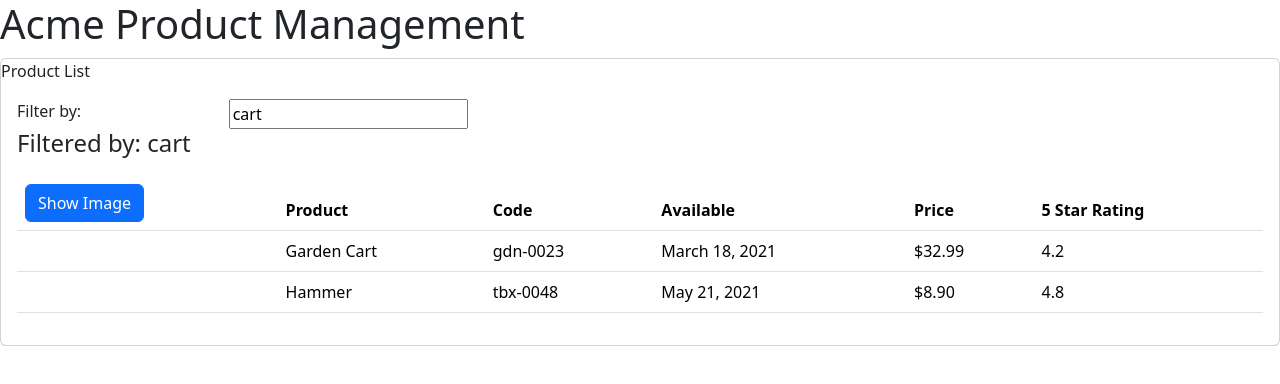
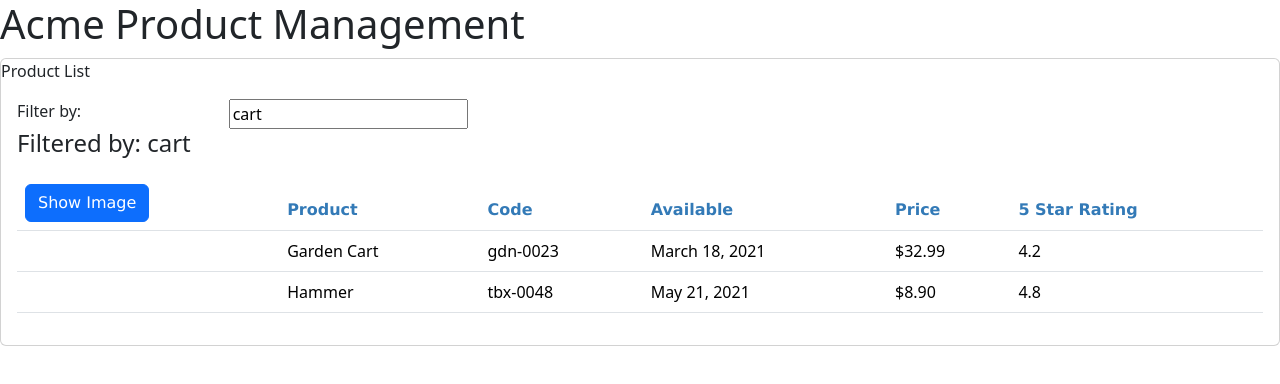
Before and after one commit to sophie-eihpos/APM, an Angular app: page /welcome in a window 1280 px wide. Shown: the top 384 px of the page. Built offline with nearby package versions, Linux system fonts and the light colour scheme.

Commit message:
add interface and css for component

```diff
--- /dev/null
+++ b/src/app/products/product-list.component.css
@@ -0,0 +1,9 @@
+thead {
+    font-size: medium;
+    font-family: Verdana, Geneva, Tahoma, sans-serif;
+}
+
+th {
+    /* color does not work in thead, have to put it in th */
+    color: #337AB7;
+}
--- a/src/app/products/product-list.component.ts
+++ b/src/app/products/product-list.component.ts
@@ -1,8 +1,10 @@
 import { Component } from "@angular/core";
+import { IProduct } from "./product";
 
 @Component({
     selector: 'pm-products',
-    templateUrl: './product-list.component.html'
+    templateUrl: './product-list.component.html',
+    styleUrls: ['./product-list.component.css']
 })
 export class ProductListComponent {
     pageTitle = 'Product List';
@@ -10,7 +12,7 @@
     imageMargin = 2;
     showImage = false;
     listFilter = "cart";
-    products: any[] = [
+    products: IProduct[] = [
         {
             "productId": 2,
             "productName": "Garden Cart",
--- /dev/null
+++ b/src/app/products/product.ts
@@ -0,0 +1,10 @@
+export interface IProduct {
+    productId: number;
+    productName: string;
+    productCode: string;
+    releaseDate: string;
+    description: string;
+    price: number;
+    starRating: number;
+    imageUrl: string;
+}
```
